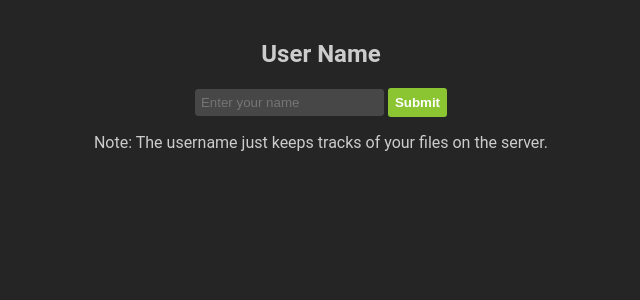
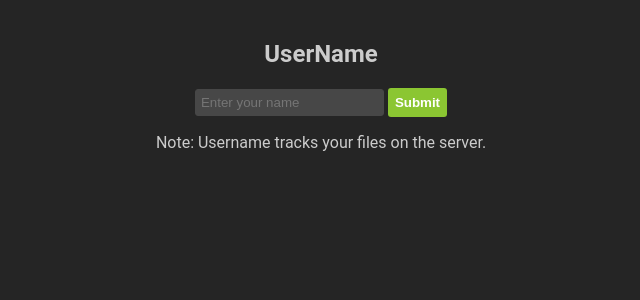
Before and after one commit to ArabianCoconut/BioFlask, a Flask app: page / in a window 1280 px wide. Shown: the part 109-409 px from the top of the page, without its empty margins (319-959 px from the left). Run offline with Flask 3, Linux system fonts and the light colour scheme.

Commit message:
Update userpage.html
Shorten <p> tag.

Signed-off-by: ArabianCoconut <16560968+ArabianCoconut@users.noreply.github.com>

```diff
--- a/src/Flask/templates/userpage.html
+++ b/src/Flask/templates/userpage.html
@@ -16,7 +16,7 @@
     </header>
     <main>
       <div class="username_container" style="display: flex">
-        <h2>User Name</h2>
+        <h2>UserName</h2>
         <form method="post">
           <input
             type="text"
@@ -26,7 +26,7 @@
           />
           <button onclick="submit_button_username()">Submit</button>
         </form>
-        <p>Note: The username just keeps tracks of your files on the server.</p>
+        <p>Note: Username tracks your files on the server.</p>
       </div>
     </main>
     <script src="../static/script.js"></script>
```
